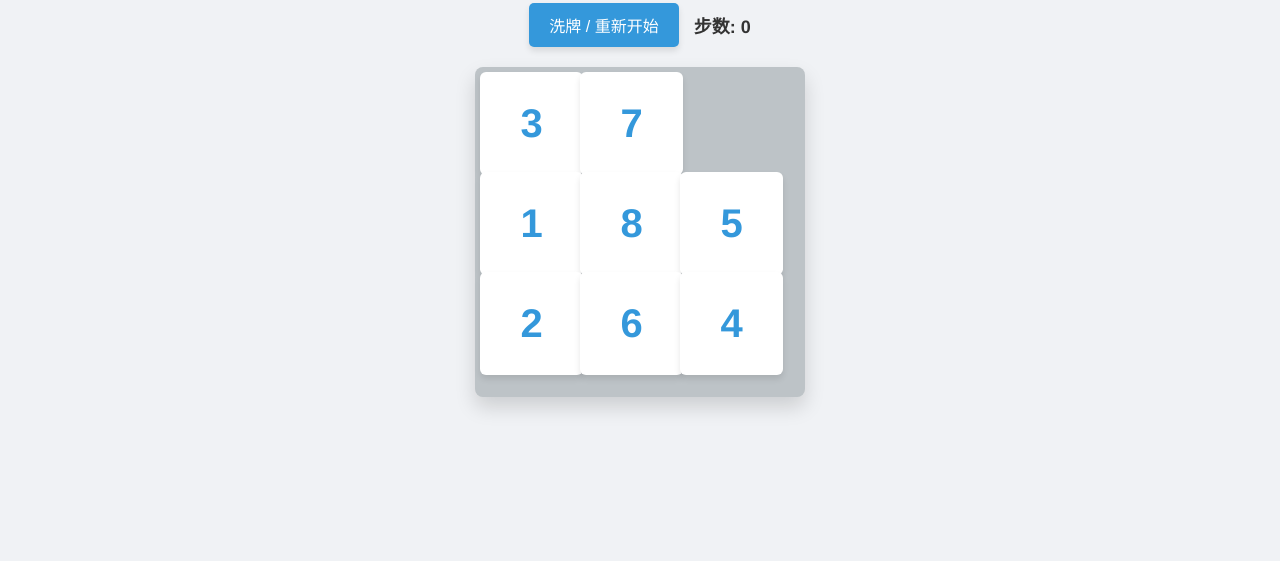
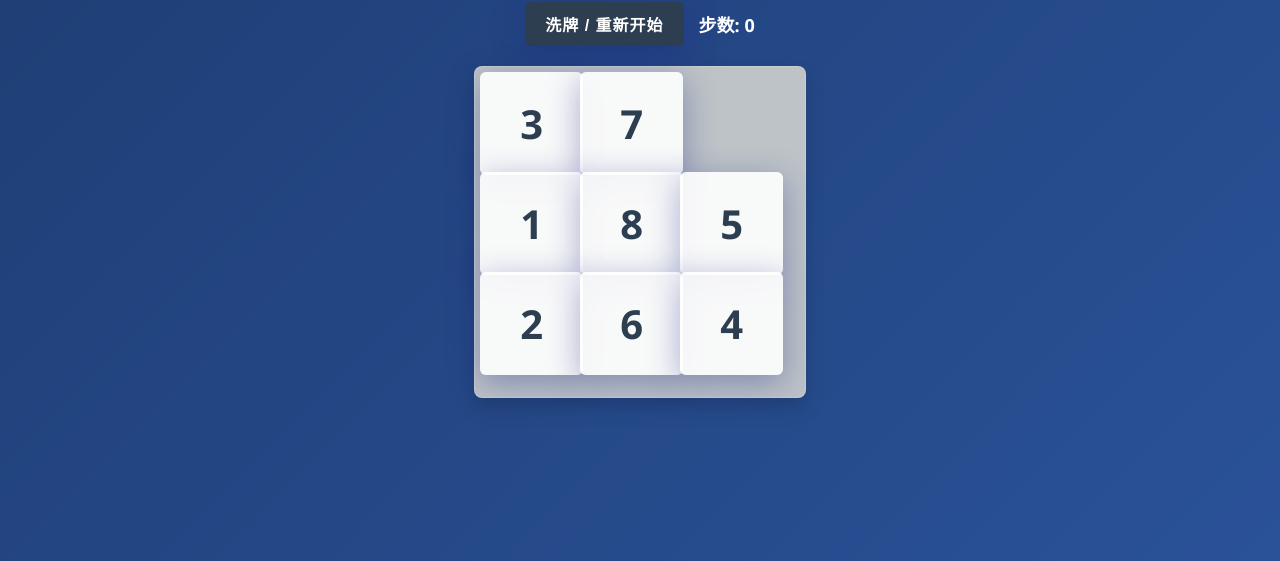
Before and after one commit to CCraftsman/Personal-Homepage, a plain HTML site: page test-main/puzzle.html in a window 1280 px wide. Shown: the part 239-800 px from the top of the page. Drawn offline with Linux system fonts and the light colour scheme.

Commit message:
优化了背景页面

```diff
--- a/test-main/puzzle.html
+++ b/test-main/puzzle.html
@@ -6,24 +6,71 @@
     <title>数字华容道 (3x3)</title>
     <style>
         :root {
-            --bg-color: #f0f2f5;
-            --primary-color: #3498db;
-            --tile-color: #ffffff;
-            --text-color: #333333;
-            --shadow: 0 4px 6px rgba(0, 0, 0, 0.1);
+            /* 定义一套更有质感的配色 */
+            --bg-gradient: linear-gradient(135deg, #1e3c72 0%, #2a5298 100%);
+            --tile-color: rgba(255, 255, 255, 0.9);
+            --primary-color: #2c3e50;
+            --accent-color: #e74c3c;
+            --shadow: 0 8px 32px 0 rgba(31, 38, 135, 0.37);
         }
 
         body {
-            font-family: 'Helvetica Neue', Arial, sans-serif;
-            background-color: var(--bg-color);
-            color: var(--text-color);
+            font-family: 'Segoe UI', Tahoma, Geneva, Verdana, sans-serif;
+            /* 使用渐变背景 */
+            background: var(--bg-gradient);
+            background-attachment: fixed;
+            color: white;
             display: flex;
             flex-direction: column;
             align-items: center;
             justify-content: center;
             min-height: 100vh;
             margin: 0;
-            user-select: none; /* 防止触摸时选择文本 */
+            overflow: hidden;
+        }
+
+        h1 {
+            margin-bottom: 20px;
+            font-weight: 300;
+            letter-spacing: 5px;
+            text-shadow: 2px 2px 4px rgba(0,0,0,0.3);
+        }
+
+        /* 优化容器，增加毛玻璃效果 */
+        #game-container {
+            width: 340px;
+            height: 340px;
+            background: rgba(255, 255, 255, 0.1);
+            backdrop-filter: blur(10px); /* 毛玻璃核心代码 */
+            -webkit-backdrop-filter: blur(10px);
+            border: 1px solid rgba(255, 255, 255, 0.18);
+            border-radius: 15px;
+            padding: 10px;
+            display: grid;
+            grid-template-columns: repeat(3, 1fr);
+            grid-template-rows: repeat(3, 1fr);
+            gap: 10px;
+            box-shadow: var(--shadow);
+        }
+
+        /* 优化方块外观 */
+        .tile {
+            background: var(--tile-color);
+            color: var(--primary-color);
+            border-radius: 10px;
+            font-size: 32px;
+            box-shadow: 0 4px 8px rgba(0,0,0,0.1);
+            /* 更加圆润的过渡 */
+            transition: transform 0.1s, background 0.3s, top 0.2s, left 0.2s;
+        }
+
+        /* 按钮美化 */
+        button {
+            background: #e74c3c;
+            padding: 12px 25px;
+            border-radius: 25px;
+            font-weight: bold;
+            letter-spacing: 1px;
         }
 
         h1 {
```
